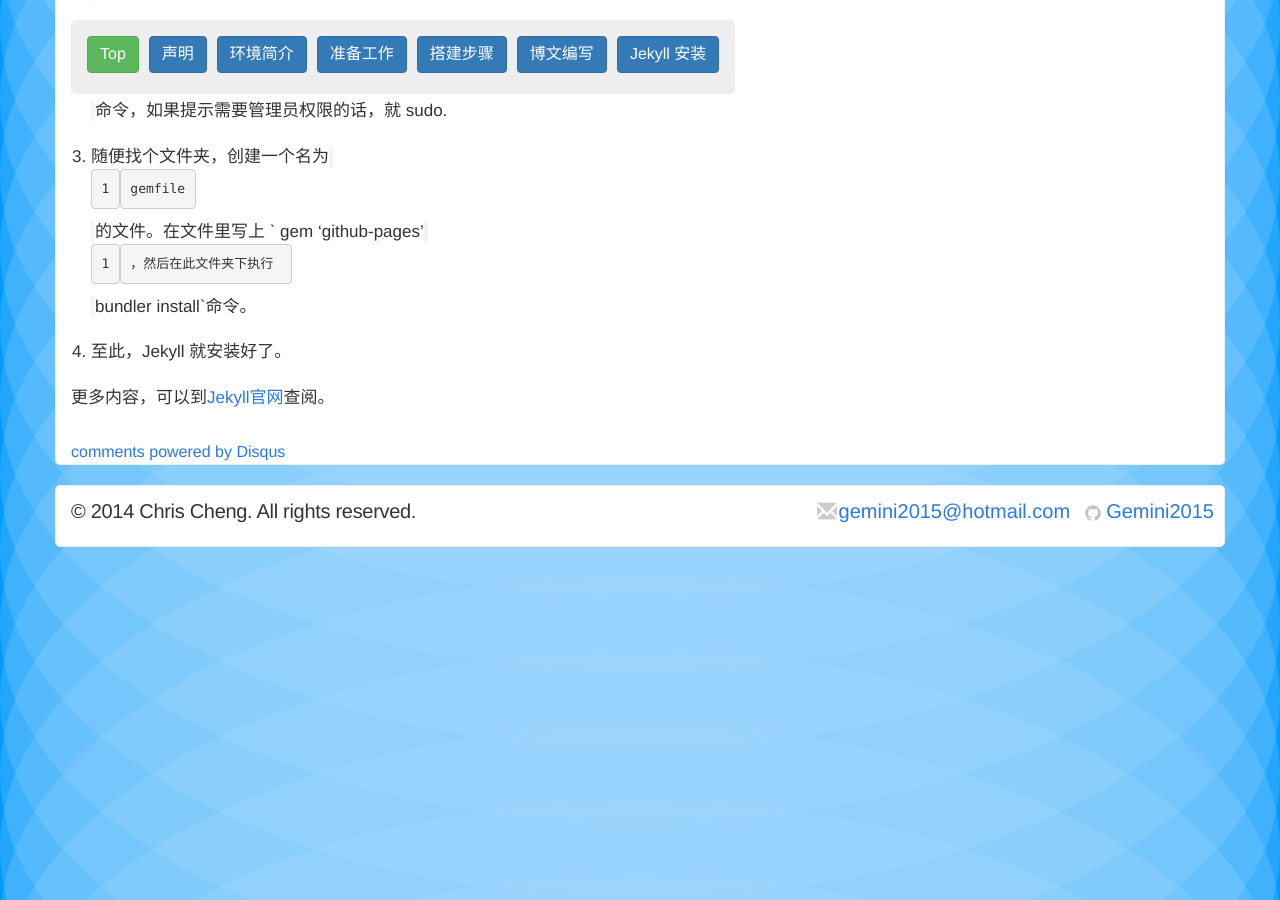
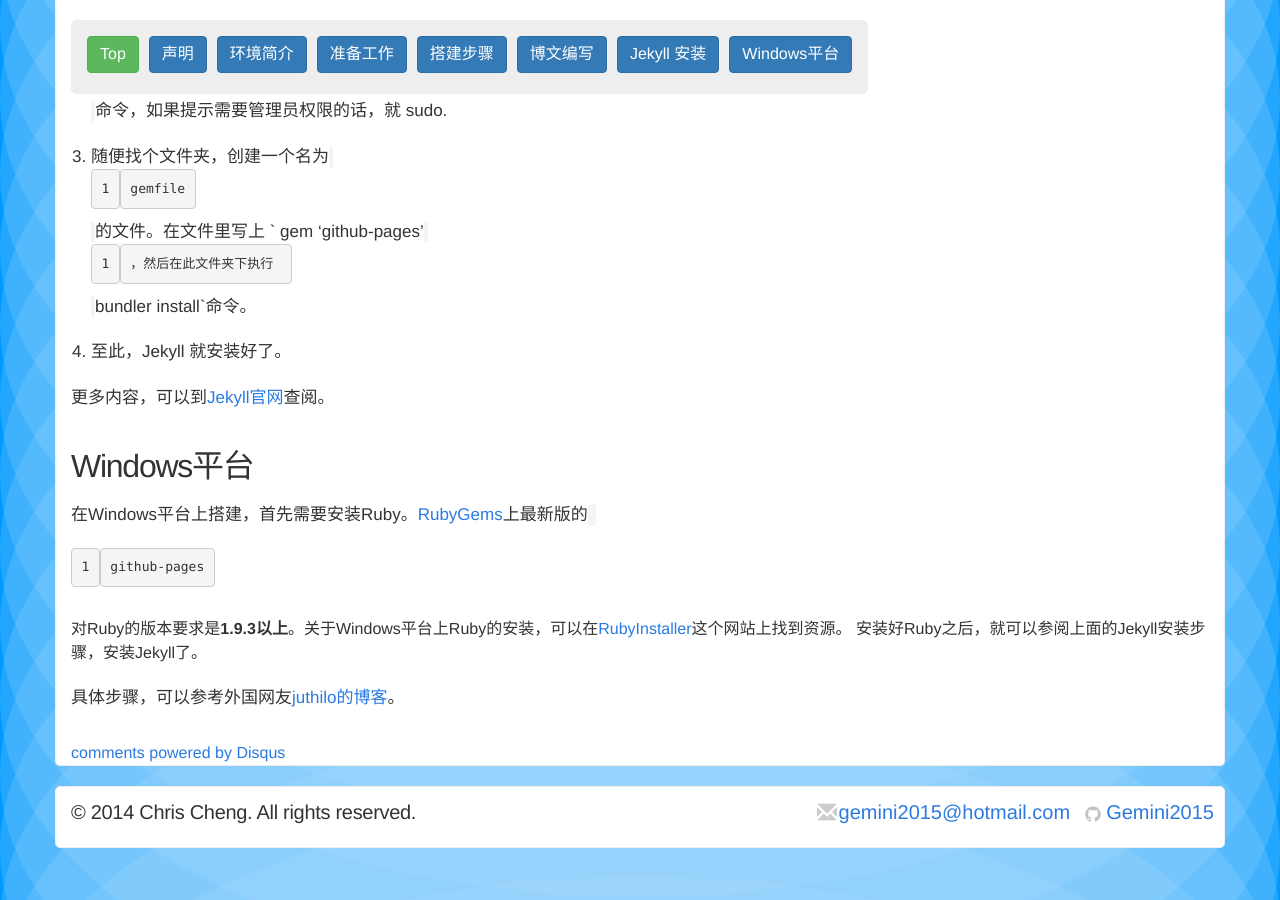
Before and after one commit to Gemini2015/gemini2015.github.io, a Jekyll site: the page built from _posts/2014-08-10-github-pages-jekyll.markdown, in a window 1280 px wide and 900 px high, scrolled down 3051 px. Built offline with Jekyll 4.4.1, drawn with Linux system fonts in a browser that asks for light colours; nearby versions of some CDN libraries; comment, search, counter and statistics services are not loaded; some of the changed text lies outside the part shown.

Commit message:
更新 Windows平台安装Jekyll

```diff
--- a/_posts/2014-08-10-github-pages-jekyll.markdown
+++ b/_posts/2014-08-10-github-pages-jekyll.markdown
@@ -1,8 +1,9 @@
 ---
 layout: post
-title:  "Github Pages静态页面搭建记录"
+title:  "Github Pages静态网站搭建记录"
 date:   2014-08-10 21:14:00
 categories: Github Pages
+description: 介绍Github上搭建静态网站的步骤
 ---
 
 
@@ -28,6 +29,7 @@ categories: Github Pages
 --
 
 如果你想用Github Pages来搭建个人博客，首先请确认一下几点
+
 - 最简单的英文应该能看懂吧
 - 拥有一个 Github 账号，以及会使用基本的git命令，并且本机已经配置好git。
 - 当然得会用 Markdown 写文章了
@@ -95,3 +97,10 @@ Jekyll 安装
 4.  至此，Jekyll 就安装好了。
 
 更多内容，可以到[Jekyll官网](http://jekyllrb.com/)查阅。
+
+
+## Windows平台
+在Windows平台上搭建，首先需要安装Ruby。[RubyGems](https://rubygems.org/ 'RubyGems')上最新版的`github-pages`对Ruby的版本要求是**1.9.3以上**。关于Windows平台上Ruby的安装，可以在[RubyInstaller](http://rubyinstaller.org/downloads/)这个网站上找到资源。
+安装好Ruby之后，就可以参阅上面的Jekyll安装步骤，安装Jekyll了。
+
+具体步骤，可以参考外国网友[juthilo的博客](http://jekyll-windows.juthilo.com/)。
```
